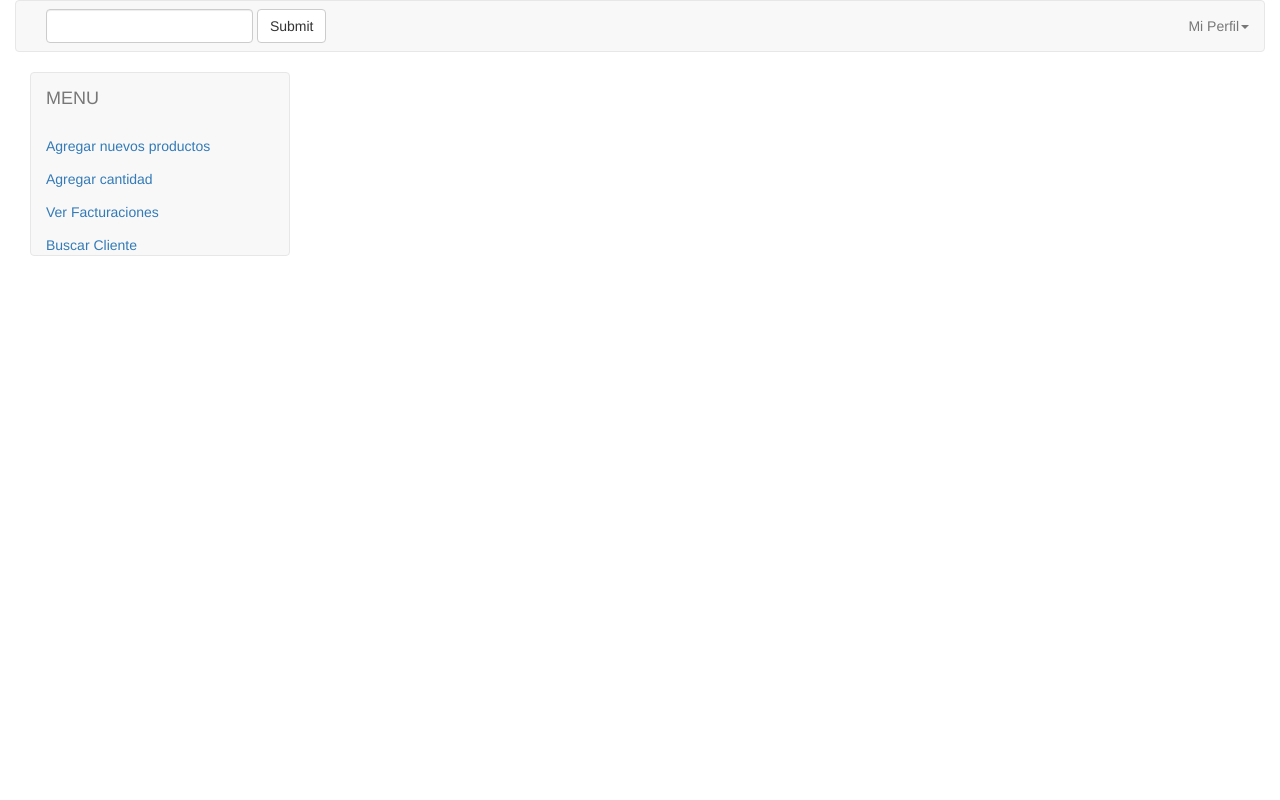
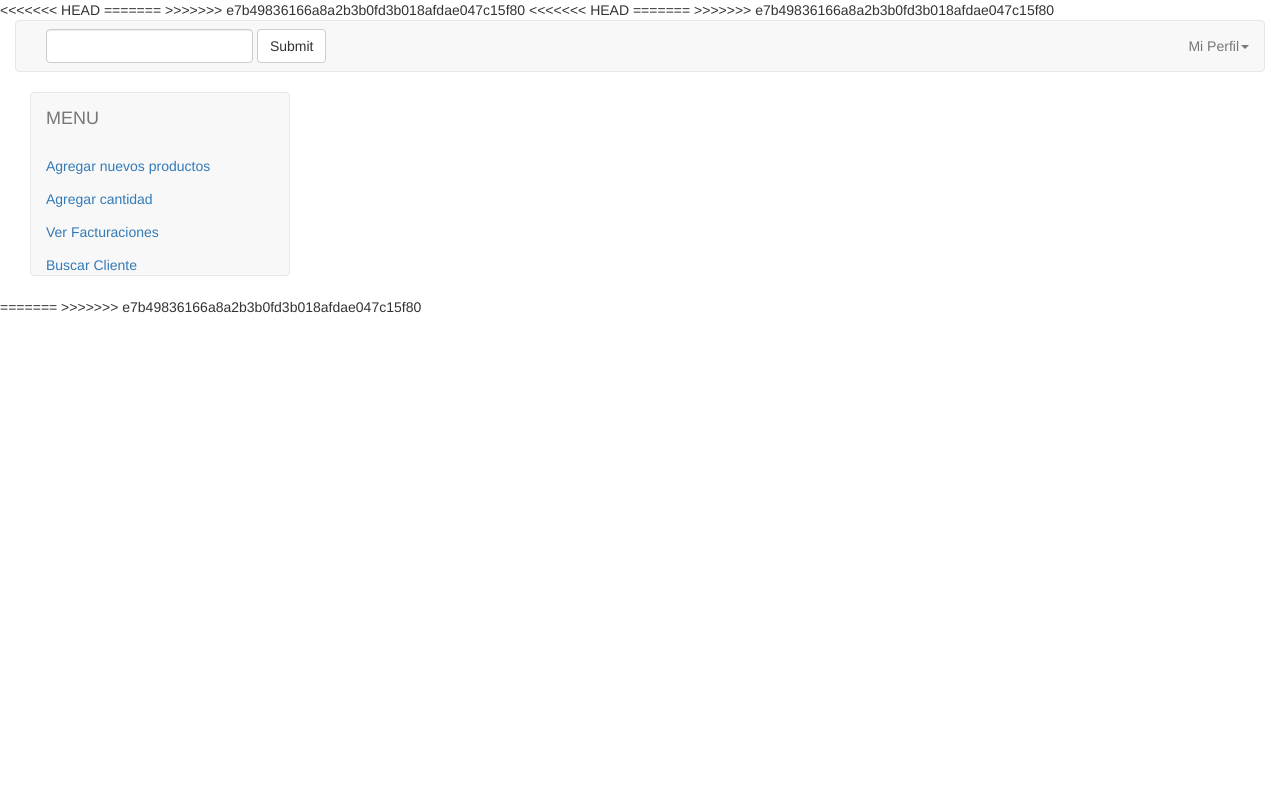
Before and after one commit to andres18281/kit_motos, a PHP site: page /View/ingresar_productos_kit.php in a window 1280 px wide. Run offline with PHP 8.4, Linux system fonts and the light colour scheme; data comes from the database, SQL or seed files in the repository; data that the repository does not hold is empty; some libraries are stand-ins or nearby versions.

Commit message:
Revert "arreglar conflictos"
This reverts commit 59a4d61d0ca738a265a90cdeb8d76d5edd1843b0.

```diff
--- a/View/ingresar_productos_kit.php
+++ b/View/ingresar_productos_kit.php
@@ -1,9 +1,12 @@
+<<<<<<< HEAD
 <?php
 session_start();
 if(isset($_SESSION['perfil']) and $_SESSION['perfil'] != "qwqwsa123423@!"){
   header("location: ../index.php");
 }
 ?>
+=======
+>>>>>>> e7b49836166a8a2b3b0fd3b018afdae047c15f80
 <!DOCTYPE html>
 <html>
 <head>
@@ -11,6 +14,8 @@
  <link rel="stylesheet" type="text/css" href="http://cdn.datatables.net/1.10.9/css/jquery.dataTables.min.css">
 <!-- <link rel="stylesheet" type="text/css" href="../css/fileinput.css">-->
  <link rel="stylesheet" href="//code.jquery.com/ui/1.11.4/themes/smoothness/jquery-ui.css">
+<<<<<<< HEAD
+
  <style type="text/css">
  	.invoice-title h2, .invoice-title h3 {
     	display: inline-block;
@@ -41,6 +46,8 @@
 	}
 
  </style>
+
+=======
 	<?php
 
   	 include_once('../controllers/conectar.php');
@@ -57,6 +64,7 @@
  	 $respon_produc = $consult->consultas($sql3);
  	 ?>
 
+>>>>>>> e7b49836166a8a2b3b0fd3b018afdae047c15f80
 	<title></title>
 
 
@@ -140,7 +148,10 @@
     </div>
     <div class="col-md-8">
 	 	<div id="add_product" style="display:none;">
+<<<<<<< HEAD
+=======
 		<form method="POST" action="">
+>>>>>>> e7b49836166a8a2b3b0fd3b018afdae047c15f80
 		 <div class="container-fluid">
 		  <div class="panel panel-danger">
 		   <div class="panel-heading">
@@ -149,6 +160,8 @@
 		   <div class="panel-body">
 			<div class="row form-group">
 			 <div class="col-md-4">
+<<<<<<< HEAD
+=======
 			  <label> Linea de Producto</label>
 			 </div>
 			 <div class="col-md-8">
@@ -165,6 +178,7 @@
 
 			<div class="row form-group">
 			 <div class="col-md-4">
+>>>>>>> e7b49836166a8a2b3b0fd3b018afdae047c15f80
 			  <label> Codigo de producto</label>
 			 </div>
 			 <div class="col-md-8">
@@ -172,17 +186,26 @@
 			 </div>
 			</div>
 
+<<<<<<< HEAD
 			<div class="row form-group">
+=======
+			<div class="row form-group">
+>>>>>>> e7b49836166a8a2b3b0fd3b018afdae047c15f80
 			 <div class="col-md-4">
+
 			  <label> Seleccionar Marca</label>
 			 </div>
 			 <div class="col-md-8">
 			  <select class="form-control" name="slt_marca" id="slt_marca">
+<<<<<<< HEAD
+
+=======
 			   <?php
 				foreach($respon_marca as $value){
  				  echo '<option value="'.$value[0].'">'.$value[1].'</option>';
  				}
  			    ?>
+>>>>>>> e7b49836166a8a2b3b0fd3b018afdae047c15f80
 			  </select>
 			 </div>
 			</div>
@@ -193,11 +216,15 @@
 			 </div>
 			 <div class="col-md-8">
 			  <select class="form-control" name="std_referen" id="std_referen">
+<<<<<<< HEAD
+
+=======
 				<?php
 				 foreach($respon_referenc as $refe){
 				 	echo '<option value="'.$refe[0].'">'.$refe[1].'</option>';
 				 }
 				?>
+>>>>>>> e7b49836166a8a2b3b0fd3b018afdae047c15f80
 			  </select>
 			 </div>
 			</div>
@@ -232,19 +259,31 @@
 				<button class="btn btn-block btn-default">Limpiar Campos</button>
 		  	  </div>
 		  	  <div class="col-md-6">
+<<<<<<< HEAD
 				<button class="btn btn-block btn-success" id="btn_save_prod" name="enviar"><span class="glyphicon glyphicon-floppy-disk"></span>  Guardar</button>
+=======
+				<button class="btn btn-block btn-success" id="btn_save" name="enviar" type="submit"><span class="glyphicon glyphicon-floppy-disk"></span>  Guardar</button>
+>>>>>>> e7b49836166a8a2b3b0fd3b018afdae047c15f80
 		  	  </div>
 	 	 	</div>
 		   </div>
 		  </div>
 		 </div>
+<<<<<<< HEAD
+
+=======
 	 	</form>
+>>>>>>> e7b49836166a8a2b3b0fd3b018afdae047c15f80
 	 	</div><!--#agregar_producto-->
 
 	 	<div id="agregar_canti" class="container-fluid" style="display:none;">
 		 <div class="panel panel-success">
 		  <div class="panel-heading">
+<<<<<<< HEAD
 			Abastecer cantidades de productos
+=======
+			Abastecer cantidades de productos
+>>>>>>> e7b49836166a8a2b3b0fd3b018afdae047c15f80
 		  </div>
 		  <div class="panel-body">
 			<div class="form-group">
@@ -252,18 +291,30 @@
 			   <div class="col-md-4">
 				 <label>Codigo de producto</label>
 			   </div>
+<<<<<<< HEAD
 			   <div class="col-md-6" style="overflow-x:scroll;height:200px">
 				 <input type="text" class="form-control" id="inp_codigo">
 				 <ul class="nav" id="sugerenc_prod"></ul>
 			   </div>
 			 </div>
 
+=======
+			   <div class="col-md-6">
+				 <input type="text" class="form-control" id="inp_codigo">
+			   </div>
+			 </div>
+>>>>>>> e7b49836166a8a2b3b0fd3b018afdae047c15f80
+
 			 <div class="row" style="margin-top:50px;">
 			  <div class="col-md-6">
 				<button class="btn btn-default btn-block">Limpiar campos</button>
 			  </div>
 			  <div class="col-md-6">
+<<<<<<< HEAD
 				<button class="btn btn-success btn-block" id="btn_buscar_prod" data-toggle="modal" data-target="#myModal_modifi_cant"><span class="glyphicon glyphicon-search"></span></button>
+=======
+				<button class="btn btn-success btn-block" id="btn_buscar_prod"><span class="glyphicon glyphicon-search"></span></button>
+>>>>>>> e7b49836166a8a2b3b0fd3b018afdae047c15f80
 			  </div>
 			 </div><!--/.row-->
 		    </div><!--form-group-->
@@ -288,7 +339,19 @@
                    <th></th>
              	  </tr>
         		</thead>
+<<<<<<< HEAD
         		<tbody id="list_fact">
+
+=======
+        		<tbody>
+            	  <tr>
+                  	<td>Tiger Nixon</td>
+                  	<td>System Architect</td>
+                  	<td>Edinburgh</td>
+                  	<td>61</td>
+                  	<td>2011/04/25</td>
+            	  </tr>
+>>>>>>> e7b49836166a8a2b3b0fd3b018afdae047c15f80
         		</tbody>
     	   	  </table>
 		  	 </div><!--panel-body-->
@@ -431,6 +494,7 @@
     	}
 
     });
+<<<<<<< HEAD
     $("#menu3").click(function(){
     	$.ajax({
     	  dataType:"json",
@@ -484,6 +548,11 @@
     	   });
     	  }
     	});
+=======
+
+    $("#menu1").click(function(){
+    	$( "#add_product" ).slideToggle();
+>>>>>>> e7b49836166a8a2b3b0fd3b018afdae047c15f80
 
     	if($("#agregar_canti").is(":visible")){
 			$('#agregar_canti').hide();
@@ -544,8 +613,13 @@
 			$('#add_product').hide();
   		}
     });
+<<<<<<< HEAD
 
     $("#btn_save_prod").click(function(){
+=======
+
+    $("#btn_save").click(function(){
+>>>>>>> e7b49836166a8a2b3b0fd3b018afdae047c15f80
     	var id_prod = $("#inp_prod").val();
     	var marc = $("#slt_marca").val();
     	var refer = $("#std_referen").val();
@@ -554,6 +628,7 @@
     	var desc_produc = $("#inp_desc_prod").val();
     	if(id_prod.length > 0 && marc.length > 0 && refer.length > 0 && prec.length > 0 && cant.length > 0 && desc_produc.length > 0){
     		$.ajax({
+<<<<<<< HEAD
     			dataType:"json",
     			type:'post',
     			data:{"inp_prod":id_prod,"slt_marca":marc,"std_referen":refer,"inp_prec":prec,"inp_cant":cant,"inp_desc_prod":desc_produc},
@@ -585,16 +660,34 @@
     	$("#inp_cant").val("");
     });
 
+=======
+    			datetype:'html',
+    			type:'post',
+    			data:{"id":id_prod,'marc':marc,'refer':refer,'prec':prec,'cant':cant,'desc_produc':desc_produc},
+    			url:'../controllers/carga_datos.php',
+    			success:function(data){
+
+    			}
+    		});
+    	}
+    });
+
+>>>>>>> e7b49836166a8a2b3b0fd3b018afdae047c15f80
     $("#btn_buscar_prod").click(function(){
     	var valor = $("#inp_codigo").val();
     	if(valor.length > 0){
     		$.ajax({
+<<<<<<< HEAD
     			datetype:"json",
+=======
+    			datetype:"html",
+>>>>>>> e7b49836166a8a2b3b0fd3b018afdae047c15f80
     			type:"post",
     			data:{"product":valor},
     			url:"../controllers/buscar_product.php",
     			success:function(data){
     				var data = $.parseJSON(data);
+<<<<<<< HEAD
     				if(typeof(data.exito) != "undefined"){
     					$("#inp_nomb").val(data.product);
     					$("#inp_cod").val(data.id);
@@ -603,6 +696,16 @@
     					$('<option value="0">'+data.referencia+'</option>').appendTo($("#inp_refe"));
     					$('<option value="0">'+data.marca+'</option>').appendTo($("#inp_marc"));
     					$("#myModal_modifi_cant").modal("show");
+=======
+
+    				if(data.exito == "exito"){
+    					$("#id_pr").text(data.id);
+    					$("#refe").text(data.referencia);
+    					$("#cant").text(data.cantidad);
+    					$("#marc").text(data.marca);
+    					$("#nomb").text(data.product);
+    					$("#myModal").modal("show");
+>>>>>>> e7b49836166a8a2b3b0fd3b018afdae047c15f80
     				}else{
     					alert("no hay registro");
     				}
@@ -611,6 +714,7 @@
     	}
     });
 
+<<<<<<< HEAD
     // boton actualizar cambios que halla hecho
     $("#btn_actualiza_prod").click(function(){
       var nombre = $("#inp_nomb").val();
@@ -638,6 +742,8 @@
       	}
       })
     });
+=======
+>>>>>>> e7b49836166a8a2b3b0fd3b018afdae047c15f80
 
     $("#btn_add_cant").click(function(){
     	var cant = $("#imp_num_cant").val();
@@ -649,7 +755,10 @@
     			data:{"cantidad":cant,"codigo":codi},
     			url:"../controllers/buscar_product.php",
     			success:function(data){
+<<<<<<< HEAD
     				$("#myModal_modifi_cant").modal('show');
+=======
+>>>>>>> e7b49836166a8a2b3b0fd3b018afdae047c15f80
     				var data = $.parseJSON(data);
     				if(data.exito == "exito"){
     					alert("Datos actualizados con exito");
@@ -691,6 +800,7 @@
     	}
     });
 
+<<<<<<< HEAD
     $("#inp_codigo").keypress(function(){
       $("#sugerenc_prod").html("");
       var valor = $(this).val();
@@ -794,6 +904,11 @@
      });
 
 
+
+
+=======
+>>>>>>> e7b49836166a8a2b3b0fd3b018afdae047c15f80
+
     $("#btn_clean").click(function(){
     	$("#inp_cedu").val("");
     	$("#ced").text("");
@@ -804,6 +919,7 @@
     	$("#mail").text("");
     });
 });
+<<<<<<< HEAD
 $(document).on('click',".ver_fact",function(){
   var sum = 0;
   var id = $(this).attr('id');
@@ -1027,10 +1143,20 @@
   </div>
 </div>
 <script type="text/javascript" src="js/btn_out_session.js"></script>
+=======
 
 </script>
 
+
+
+
 <?php
+
+
+
+
+
+
 
  if(isset($_POST['enviar'])){
  	include_once('../controllers/conectar.php');
@@ -1064,3 +1190,4 @@
 
 
 ?>
+>>>>>>> e7b49836166a8a2b3b0fd3b018afdae047c15f80
```
